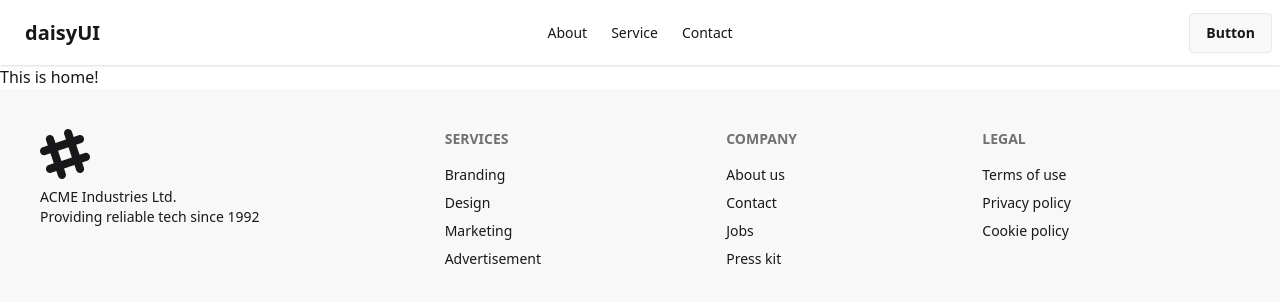
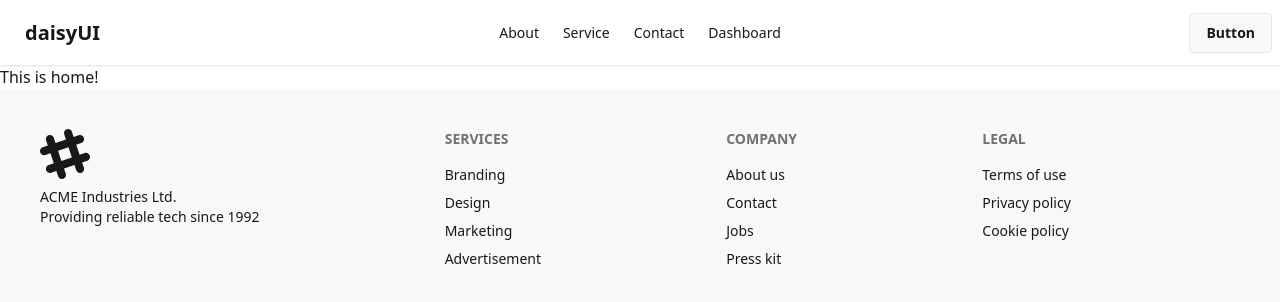
Before and after one commit to MH-liton-360/matrimony, a React (Vite) app: page / in a window 1280 px wide. Shown: the top 302 px of the page. Built offline with nearby package versions, Linux system fonts and the light colour scheme.

Commit message:
Dashboard

```diff
--- a/src/shared/Navbar.jsx
+++ b/src/shared/Navbar.jsx
@@ -5,6 +5,7 @@ const Navbar = () => {
         <li><a>About</a></li>
         <li><a>Service</a></li>
         <li><a>Contact</a></li>
+        <li><a>Dashboard</a></li>
     </>
     return (
         <section>
```
